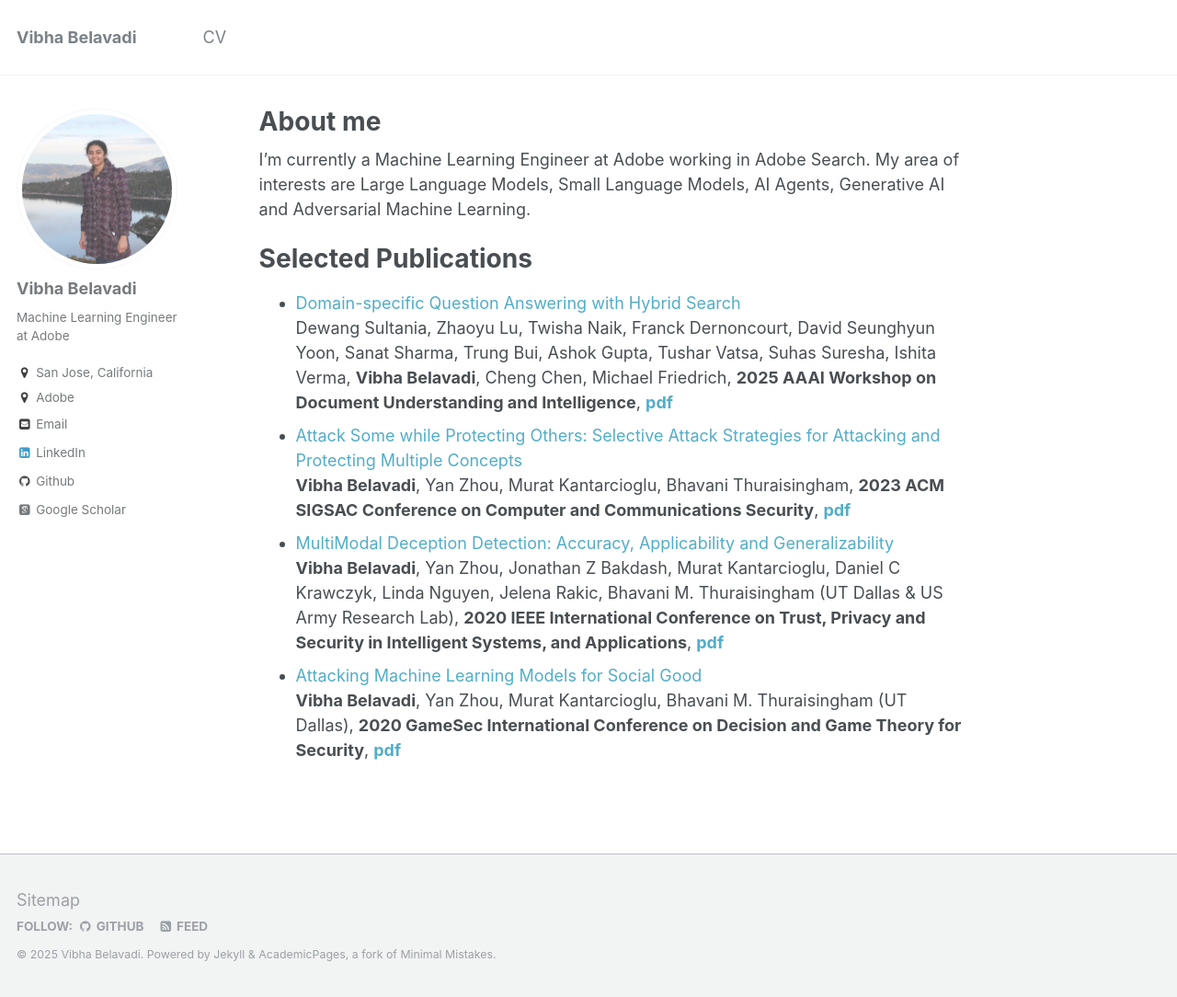
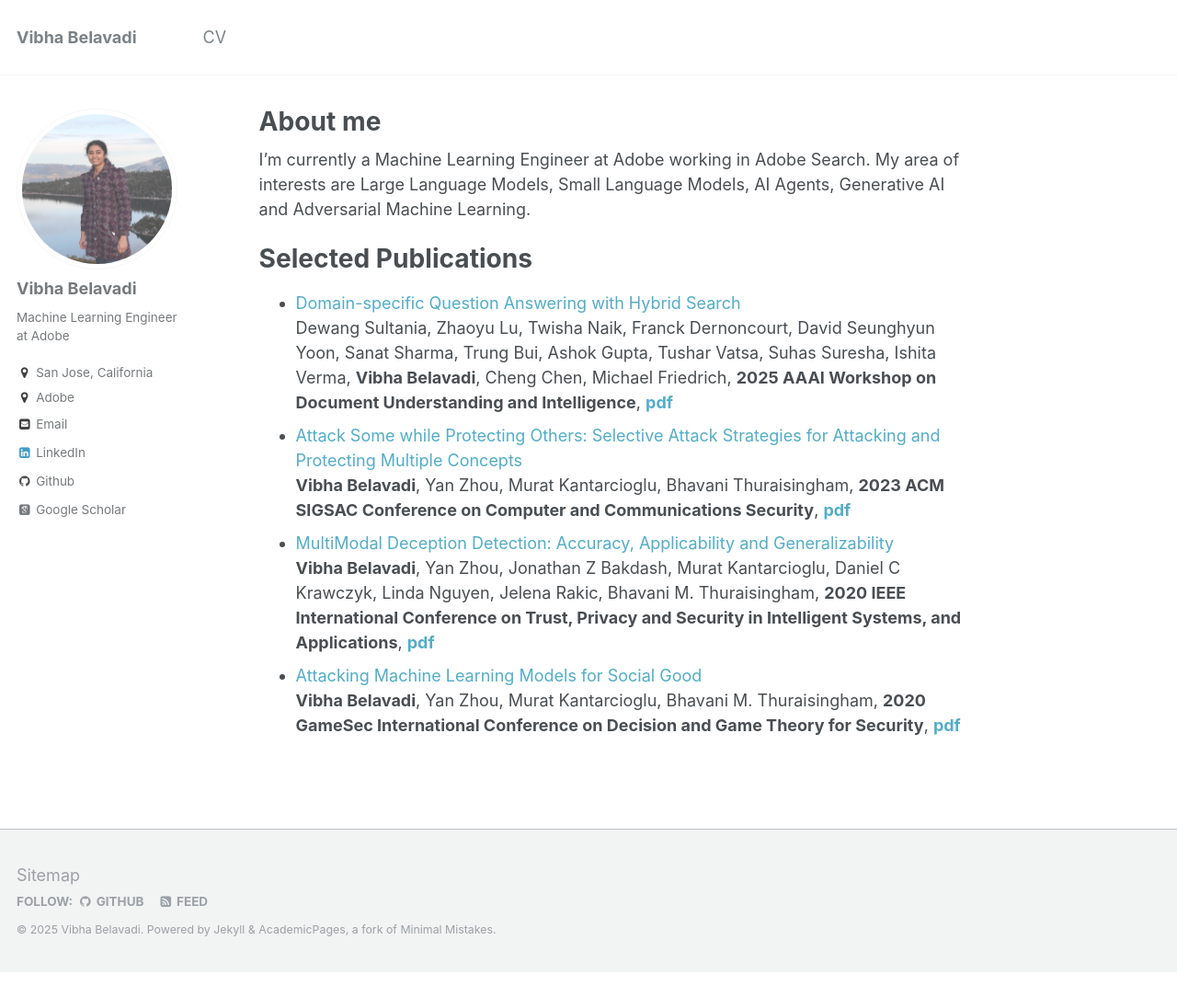
Before and after one commit to VibhaBelavadi/vibhabelavadi.github.io, a Jekyll site: the page built from _pages/about.md, in a window 1280 px wide and 1084 px high. Shown: the whole window at 92% size. Built offline with Jekyll 4.4.1, drawn with Linux system fonts in a browser that asks for light colours; some web fonts are replaced.

Commit message:
Update about.md

```diff
--- a/_pages/about.md
+++ b/_pages/about.md
@@ -21,6 +21,6 @@ Dewang Sultania, Zhaoyu Lu, Twisha Naik, Franck Dernoncourt, David Seunghyun Yoo
 - [Attack Some while Protecting Others: Selective Attack Strategies for Attacking and Protecting Multiple Concepts](https://dl.acm.org/doi/abs/10.1145/3576915.3623177)<br/>
 <b>Vibha Belavadi</b>, Yan Zhou, Murat Kantarcioglu, Bhavani Thuraisingham, <b>2023 ACM SIGSAC Conference on Computer and Communications Security</b>, <b>[pdf](https://dl.acm.org/doi/pdf/10.1145/3576915.3623177)</b>
 -	[MultiModal Deception Detection: Accuracy, Applicability and Generalizability](https://ieeexplore.ieee.org/abstract/document/9325368)<br/>
-  <b>Vibha Belavadi</b>, Yan Zhou, Jonathan Z Bakdash, Murat Kantarcioglu, Daniel C Krawczyk, Linda Nguyen, Jelena Rakic, Bhavani M. Thuraisingham (UT Dallas & US Army Research Lab), <b>2020 IEEE International Conference on Trust, Privacy and Security in Intelligent Systems, and Applications</b>, <b>[pdf](https://vibhabelavadi.github.io/files/IEEE_TPS_vision_2020.pdf)</b>
+  <b>Vibha Belavadi</b>, Yan Zhou, Jonathan Z Bakdash, Murat Kantarcioglu, Daniel C Krawczyk, Linda Nguyen, Jelena Rakic, Bhavani M. Thuraisingham, <b>2020 IEEE International Conference on Trust, Privacy and Security in Intelligent Systems, and Applications</b>, <b>[pdf](https://vibhabelavadi.github.io/files/IEEE_TPS_vision_2020.pdf)</b>
 -	[Attacking Machine Learning Models for Social Good](https://link.springer.com/chapter/10.1007/978-3-030-64793-3_25)<br/>
-  **Vibha Belavadi**, Yan Zhou, Murat Kantarcioglu, Bhavani M. Thuraisingham (UT Dallas), <b>2020 GameSec International Conference on Decision and Game Theory for Security</b>, <b>[pdf](https://vibhabelavadi.github.io/files/GameSec_2020_Paper.pdf)</b>
+  **Vibha Belavadi**, Yan Zhou, Murat Kantarcioglu, Bhavani M. Thuraisingham, <b>2020 GameSec International Conference on Decision and Game Theory for Security</b>, <b>[pdf](https://vibhabelavadi.github.io/files/GameSec_2020_Paper.pdf)</b>
```
